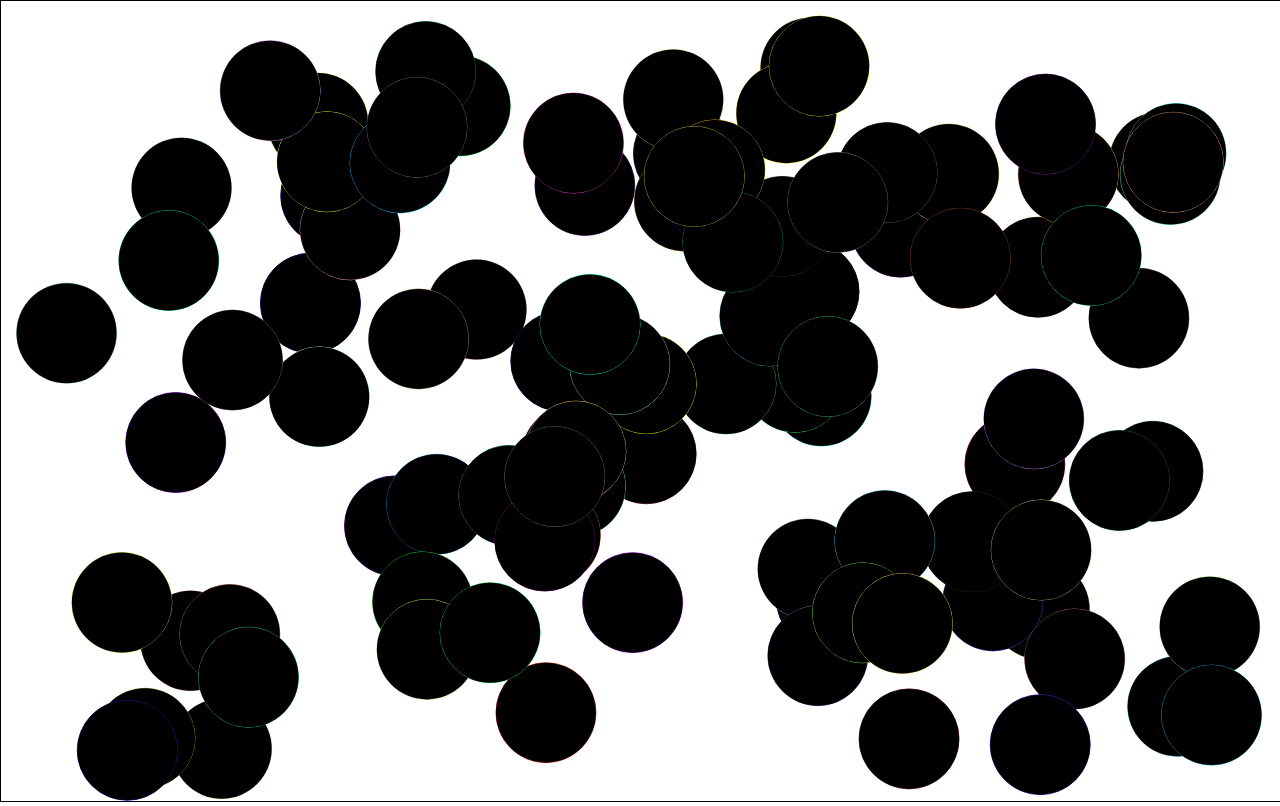
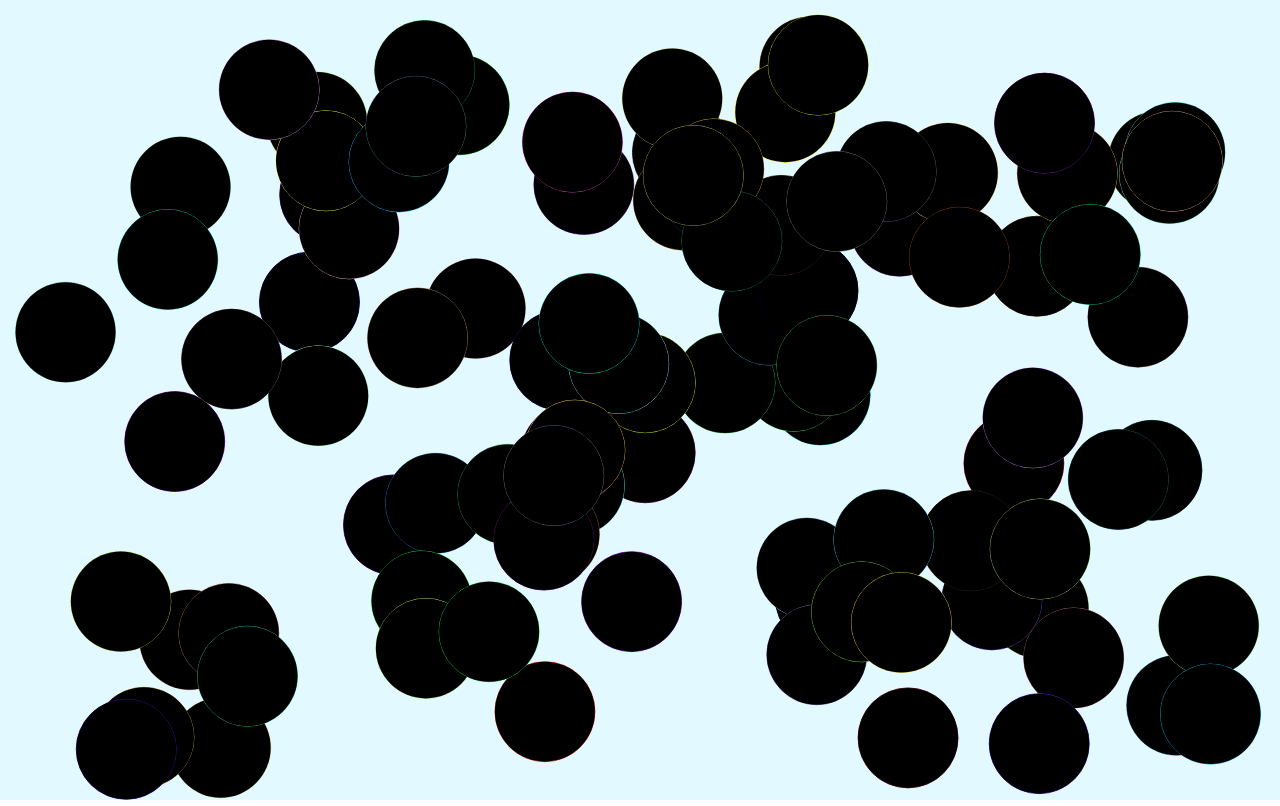
Before and after one commit to noitscassie/playing-with-canvas, a plain HTML site: page index.html in a window 1280 px wide. Drawn offline with Linux system fonts and the light colour scheme.

Commit message:
Add cool background

```diff
--- a/style.css
+++ b/style.css
@@ -3,5 +3,5 @@ html, body {
 }
 
 canvas {
-  border: 1px solid black;
+  background: #e2faff;
 }
```
